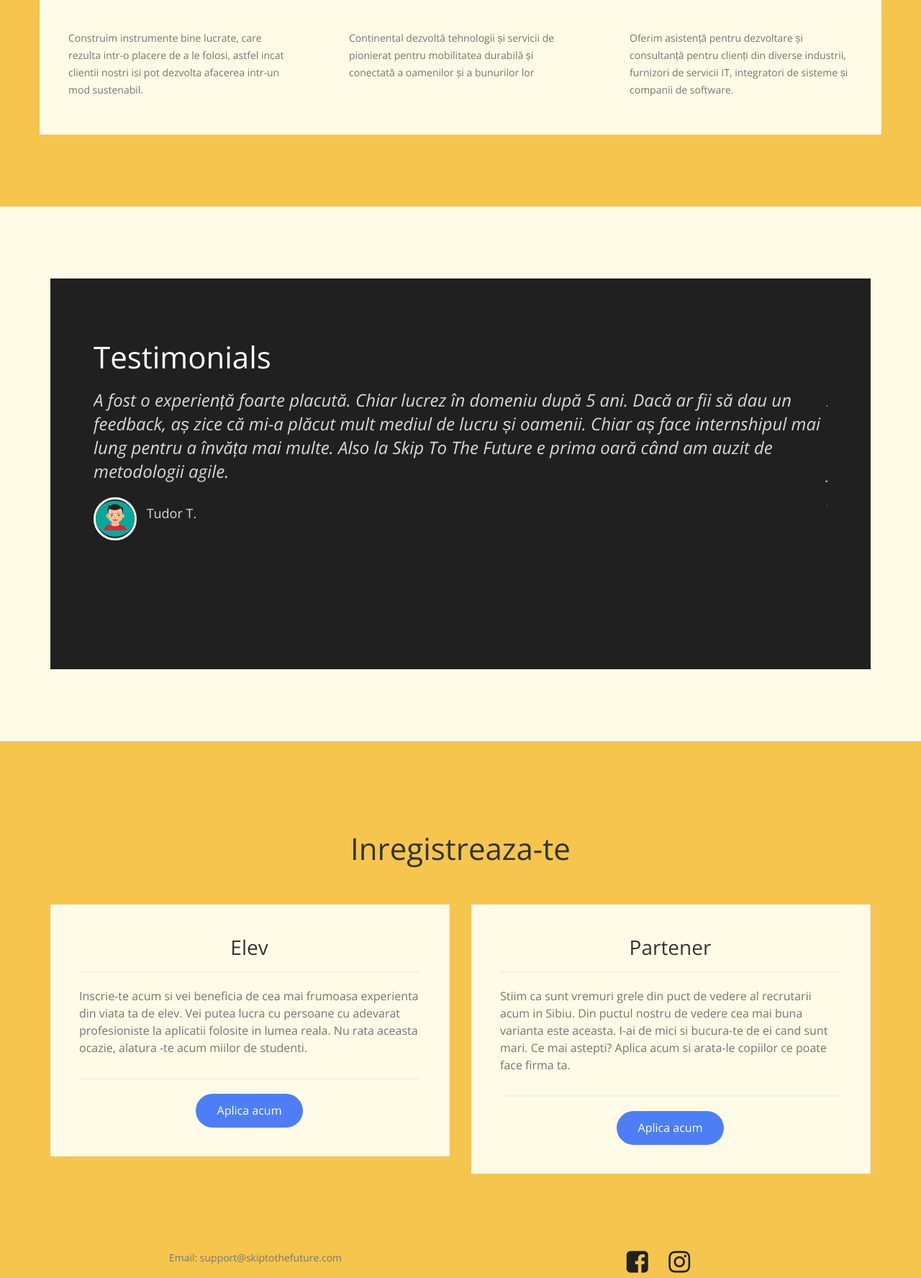
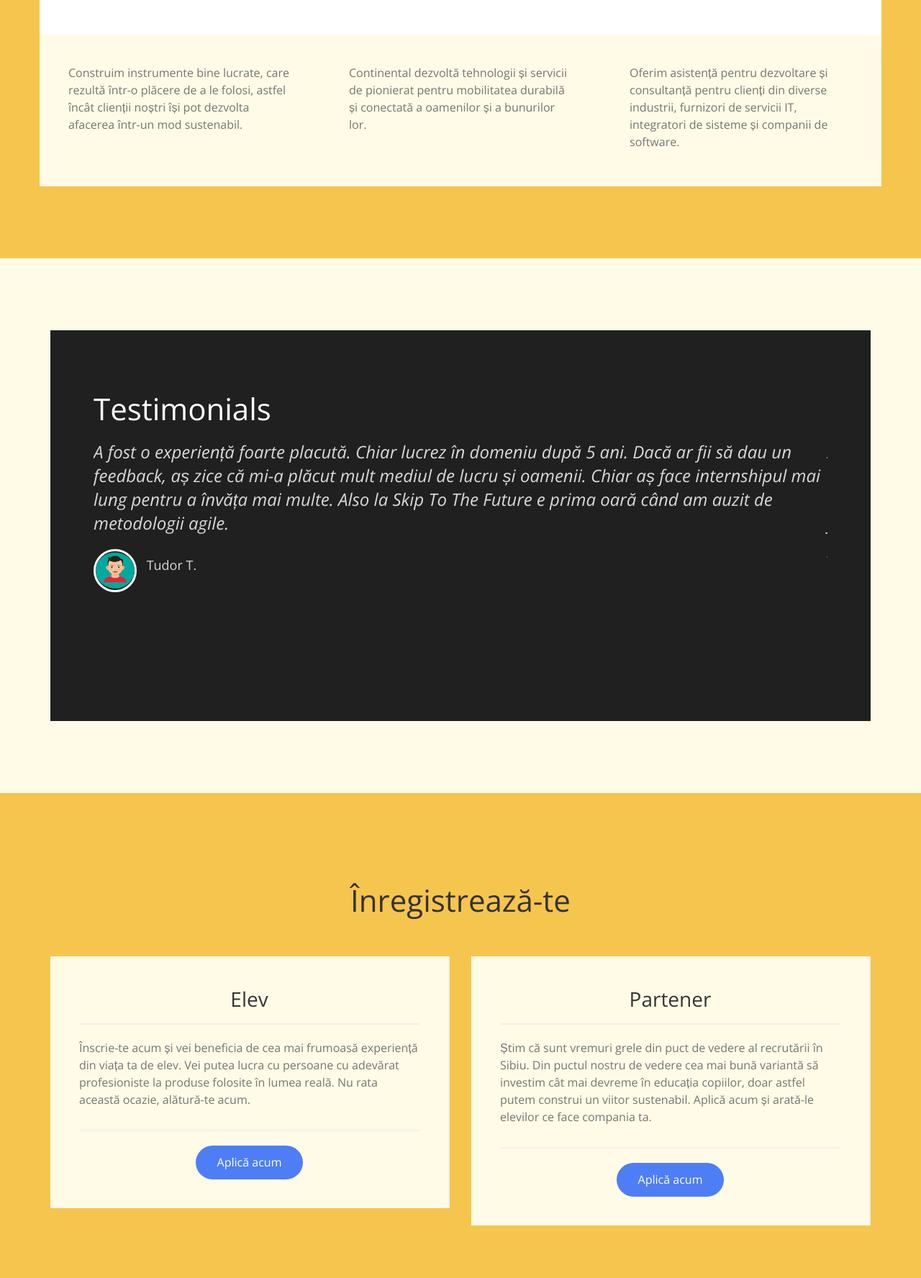
Before and after one commit to Agilefreaks/sttf-web, a PHP site: page / in a window 1280 px wide. Shown: the part 2424-4200 px from the top of the page at 72% size. Run offline with PHP 8.4, Linux system fonts and the light colour scheme.

Commit message:
Add diacritics and small fixes on texts.

```diff
--- a/css/tooplate-style.css
+++ b/css/tooplate-style.css
@@ -36,7 +36,7 @@ http://www.tooplate.com/view/2106-soft-landing
 
   p {
     color: #757575;
-    font-size: 14px;
+    font-size: 16px;
     font-weight: normal;
     line-height: 24px;
   }
--- a/index.html
+++ b/index.html
@@ -56,9 +56,6 @@
                          <li><a href="#pricing" class="smoothScroll">Înregistrare</a></li>
                          <li><a href="#contact" class="smoothScroll">Contact</a></li>
                     </ul>
-                    <!-- <ul class="nav navbar-nav navbar-right">
-                         <li><a href="#">Say hello - <span>info@soft.co</span></a></li>
-                    </ul> -->
                </div>
 
           </div>
@@ -85,15 +82,20 @@
                     </div>
 
                     <div class="col-md-12 col-sm-6">
-                         <p>  Proiectul SkipToTheFuture, este un proiect care își propune să le ofere elevilor din Sibiu, șansa de a vedea care este procesul de dezvoltare a soluțiilor software și hardware din perspectiva unui inginer.
-                              Participanții vor afla aceste lucruri de la niște oameni care și-au dedicat timpul în realizarea unei cariere în acest domeniu. Dorința noastră este de a le arăta un posibil viitor; a ceea ce vor face dacă aleg să urmeze această carieră.
-                              Proiectul se adresează atât celor nehotărâți, cât și celor care sunt curioși referitor la ceea ce ar însemna o astfel de meserie.
-                              În prima fază, elevii vor avea ocazia să afle mai multe informaţii despre diferite companii implicate în acest proiect. Acestea îşi vor prezenta firma şi vor fi acolo pentru a lămuri toate neclarităţile într-o sesiune de Q&A (întrebări și răspunsuri).
-                              În faza a doua, în funcţie de compania aleasă, elevii vor avea şansa să participe la dezvoltarea unui proiect aflat în producţie.
-                              Toate aceste etape, vor avea ca scop final, să-i ajute pe elevii să găsească un răspuns mai bun la marea întrebare: “Ce facultate ar trebui să urmez?”</p>
+                         <p>  Proiectul Skip To The Future, este un proiect care își propune să le ofere elevilor din Sibiu șansa de a experimenta procesul de dezvoltare a soluțiilor software și hardware din perspectiva unui inginer.
+                              Participanții vor afla aceste lucruri de la persoane care și-au dedicat timpul în realizarea unei cariere în acest domeniu. Dorința noastră este de a le arăta un posibil viitor; a ceea ce vor face dacă aleg să urmeze această carieră.</br>
+                         </br>
+                              Proiectul se adresează atât celor nehotărâți, cât și celor care sunt curioși referitor la ceea ce ar însemna o astfel de meserie.</br>
+                              În prima fază, elevii vor avea ocazia să afle mai multe informaţii despre diferite companii implicate în acest proiect. Acestea îşi vor prezenta firma şi vor lămuri toate neclarităţile într-o sesiune de Q&A.</br>
+                              În faza a doua, în funcţie de compania aleasă, elevii vor avea şansa să participe la dezvoltarea unui proiect aflat în producţie.</br>
+                              Toate aceste etape, vor avea ca scop final să-i ghideze pe elevii să găsească un răspuns mai bun la marea întrebare: “Ce facultate ar trebui să urmez?”</p>
 
-
-                         <div class="img-responsive timeline-image"></div>
+                              <div class="col-md-12 col-sm-12">
+                                   <div class="section-title">
+                                        <h1>Etapele proiectului</h1>
+                                   </div>
+                              </div>
+                              <div class="img-responsive timeline-image"></div>
                     </div>
 
                     <!-- <div class="col-md-6 col-sm-6">
@@ -122,8 +124,8 @@
                               <div class="team-thumb">
                                    <img src="images/web-logo-agile-full.png" class="img-responsive" alt="AgileFreaks">
                                    <div class="team-info team-thumb-up">
-                                        <p>Construim instrumente bine lucrate, care rezulta intr-o placere de a le folosi,
-                                             astfel incat clientii nostri isi pot dezvolta afacerea intr-un mod sustenabil.
+                                        <p>Construim instrumente bine lucrate, care rezultă într-o plăcere de a le folosi,
+                                             astfel încât clienții noștri își pot dezvolta afacerea într-un mod sustenabil.
                                         </p>
                                    </div>
                               </div>
@@ -135,7 +137,7 @@
                                    <img src="images/logo-conti-web.png" class="img-responsive" alt="Continental">
 
                                    <div class="team-info team-thumb-up">
-                                        <p>Continental dezvoltă tehnologii și servicii de pionierat pentru mobilitatea durabilă și conectată a oamenilor și a bunurilor lor</p>
+                                        <p>Continental dezvoltă tehnologii și servicii de pionierat pentru mobilitatea durabilă și conectată a oamenilor și a bunurilor lor.</p>
                                    </div>
                               </div>
                          </div>
@@ -232,7 +234,7 @@
 
                     <div class="col-md-12 col-sm-12">
                          <div class="section-title">
-                              <h1>Inregistreaza-te</h1>
+                              <h1>Înregistrează-te</h1>
                          </div>
                     </div>
 
@@ -242,12 +244,12 @@
                                    <h2>Elev</h2>
                               </div>
                               <div class="pricing-info">
-                                   <p>Inscrie-te acum si vei beneficia de cea mai frumoasa experienta din viata ta de elev. Vei putea lucra cu persoane cu adevarat profesioniste
-                                        la aplicatii folosite in lumea reala. Nu rata aceasta ocazie, alatura -te acum miilor de studenti.
+                                   <p>Înscrie-te acum și vei beneficia de cea mai frumoasă experiență din viața ta de elev. Vei putea lucra cu persoane cu adevărat profesioniste
+                                        la produse folosite în lumea reală. Nu rata această ocazie, alătură-te acum.
                                    </p>
                               </div>
                               <div class="pricing-bottom">
-                                   <a href="#" class="section-btn pricing-btn">Aplica acum</a>
+                                   <a href="#" class="section-btn pricing-btn">Aplică acum</a>
                               </div>
                          </div>
                     </div>
@@ -258,12 +260,12 @@
                                    <h2>Partener</h2>
                               </div>
                               <div class="pricing-info">
-                                   <p>Stiim ca sunt vremuri grele din puct de vedere al recrutarii acum in Sibiu. Din puctul nostru de vedere cea mai buna varianta este aceasta.
-                                        I-ai de mici si bucura-te de ei cand sunt mari. Ce mai astepti? Aplica acum si arata-le copiilor ce poate face firma ta.
+                                   <p>Știm că sunt vremuri grele din puct de vedere al recrutării în Sibiu. Din puctul nostru de vedere cea mai bună variantă să investim cât mai devreme în educația copiilor, doar astfel putem construi un viitor sustenabil.
+                                        Aplică acum și arată-le elevilor ce face compania ta.
                                    </p>
                               </div>
                               <div class="pricing-bottom">
-                                   <a href="#" class="section-btn pricing-btn">Aplica acum</a>
+                                   <a href="#" class="section-btn pricing-btn">Aplică acum</a>
                               </div>
                          </div>
                     </div>
@@ -272,38 +274,6 @@
           </div>
      </section>
 
-
-     <!-- CONTACT
-     <section id="contact" data-stellar-background-ratio="0.5">
-          <div class="container">
-               <div class="row">
-
-                    <div class="col-md-offset-1 col-md-10 col-sm-12">
-                         <form id="contact-form" role="form" action="" method="post">
-                              <div class="section-title">
-                                   <h1>Say hello to us</h1>
-                              </div>
-
-                              <div class="col-md-4 col-sm-4">
-                                   <input type="text" class="form-control" placeholder="Full name" name="name" required="">
-                              </div>
-                              <div class="col-md-4 col-sm-4">
-                                   <input type="email" class="form-control" placeholder="Email address" name="email" required="">
-                              </div>
-                              <div class="col-md-4 col-sm-4">
-                                   <input type="submit" class="form-control" name="send message" value="Send Message">
-                              </div>
-                              <div class="col-md-12 col-sm-12">
-                                   <textarea class="form-control" rows="8" placeholder="Your message" name="message" required=""></textarea>
-                              </div>
-                         </form>
-                    </div>
-
-               </div>
-          </div>
-     </section>        -->
-
-
      <!-- FOOTER -->
      <footer id="contact" data-stellar-background-ratio="0.5">
           <div class="container">
@@ -311,7 +281,7 @@
 
                     <div class="copyright-text col-md-12 col-sm-12">
                          <div class="col-md-6 col-sm-6">
-                              <p>Email:  support@skiptothefuture.com</p>
+                              <p>Email: <a href="mailto:marketing@skiptothefuture.com" target="_top">marketing@skiptothefuture.com</a> </p>
                          </div>
 
                          <div class="col-md-6 col-sm-6">
```
Also changed, not shown: README.md.
